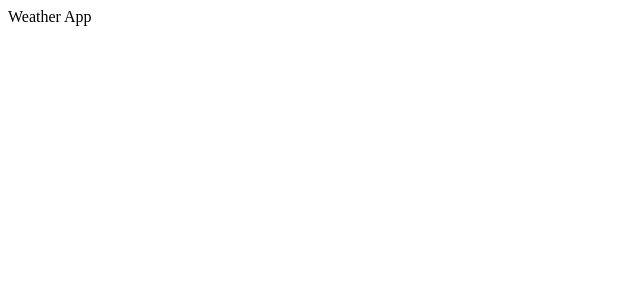
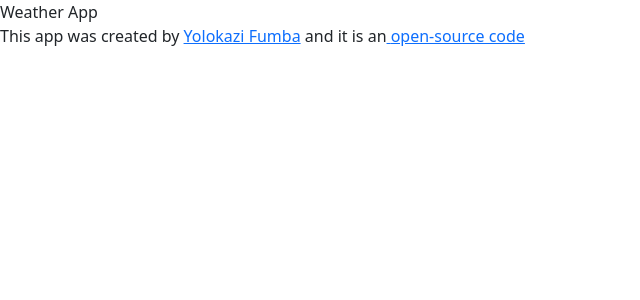
Before and after one commit to Yolokazifumba/react-weather-app, a React (Create React App) app: page / in a window 1280 px wide. Shown: the top 300 px of the page, without its empty margins (0-640 px from the left). Built offline with nearby package versions, Linux system fonts and the light colour scheme.

Commit message:
added bootstrap

```diff
--- a/package.json
+++ b/package.json
@@ -6,6 +6,7 @@
     "@testing-library/jest-dom": "^5.17.0",
     "@testing-library/react": "^13.4.0",
     "@testing-library/user-event": "^13.5.0",
+    "bootstrap": "^5.3.2",
     "react": "^18.2.0",
     "react-dom": "^18.2.0",
     "react-scripts": "5.0.1",
@@ -34,5 +35,8 @@
       "last 1 firefox version",
       "last 1 safari version"
     ]
+  },
+  "devDependencies": {
+    "@babel/plugin-proposal-private-property-in-object": "^7.21.11"
   }
 }
--- a/src/App.js
+++ b/src/App.js
@@ -1,8 +1,20 @@
-import logo from "./logo.svg";
 import "./App.css";
 
 function App() {
-  return <div className="App">Weather App</div>;
+  return (
+    <div className="App">
+      Weather App
+      <p>
+        This app was created by{" "}
+        <a href="https://github.com/Yolokazifumba">Yolokazi Fumba</a> and it is
+        an
+        <a href="https://github.com/Yolokazifumba/react-weather-app">
+          {" "}
+          open-source code
+        </a>
+      </p>
+    </div>
+  );
 }
 
 export default App;
--- a/src/index.js
+++ b/src/index.js
@@ -1,6 +1,7 @@
 import React from 'react';
 import ReactDOM from 'react-dom/client';
 import './index.css';
+import 'bootstrap/dist/css/bootstrap.css';
 import App from './App';
 import reportWebVitals from './reportWebVitals';
 
```
Also changed, not shown: 1 other file (tests, documents, lock files or other folders).
